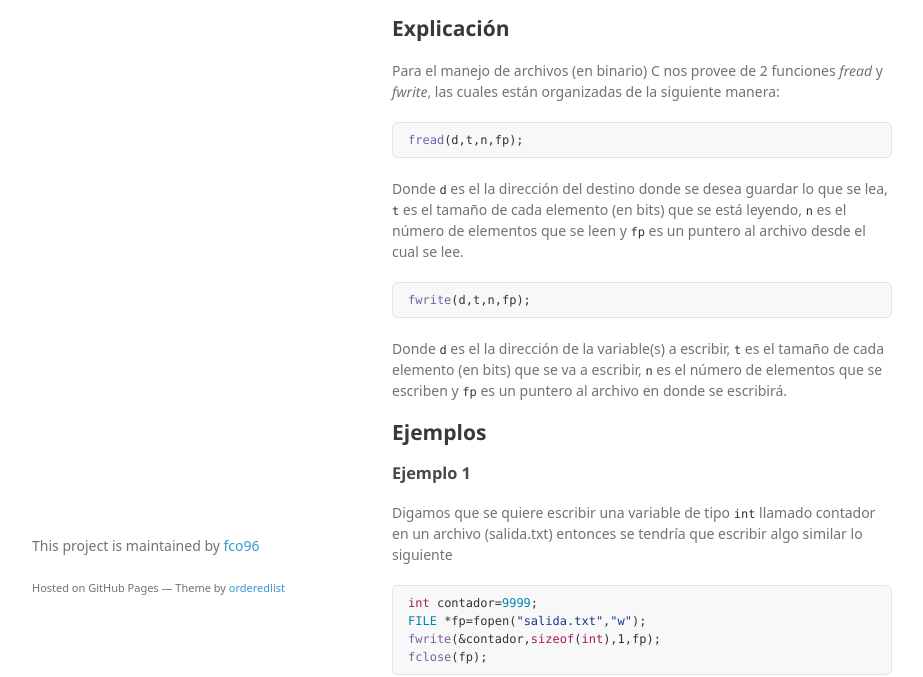
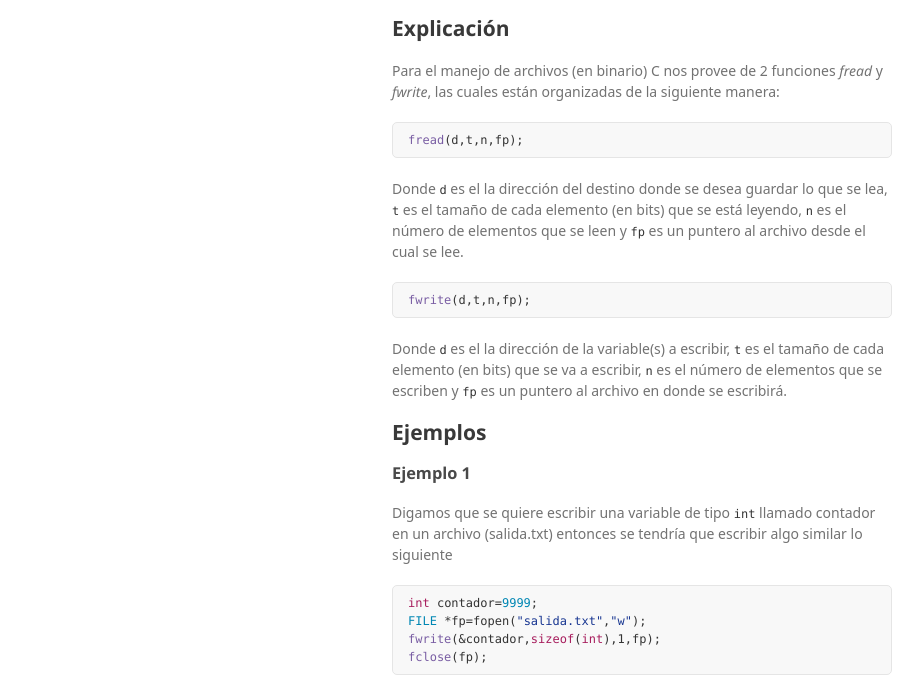
Before and after one commit to fco96/ayudantia_binario, a plain HTML site: page index.html in a window 1280 px wide. Shown: the part 133-810 px from the top of the page, without its empty margins (178-1101 px from the left). Drawn offline with Linux system fonts and the light colour scheme; a web font is replaced by a local one.

Commit message:
Update index.html

```diff
--- a/index.html
+++ b/index.html
@@ -90,10 +90,6 @@ libro arreglo_a_cargar[<span class="pl-c1">10</span>]; <span class="pl-c">// tam
 
 <p>Se puede poner <code>puntero</code> como parámetro de la funcion <em>fread</em> siempre y cuando <code>puntero</code> apunte a un arreglo con 10 espacios para libros.</p>
       </section>
-      <footer>
-        <p>This project is maintained by <a href="https://github.com/fco96">fco96</a></p>
-        <p><small>Hosted on GitHub Pages &mdash; Theme by <a href="https://github.com/orderedlist">orderedlist</a></small></p>
-      </footer>
     </div>
     <script src="javascripts/scale.fix.js"></script>
 
```
